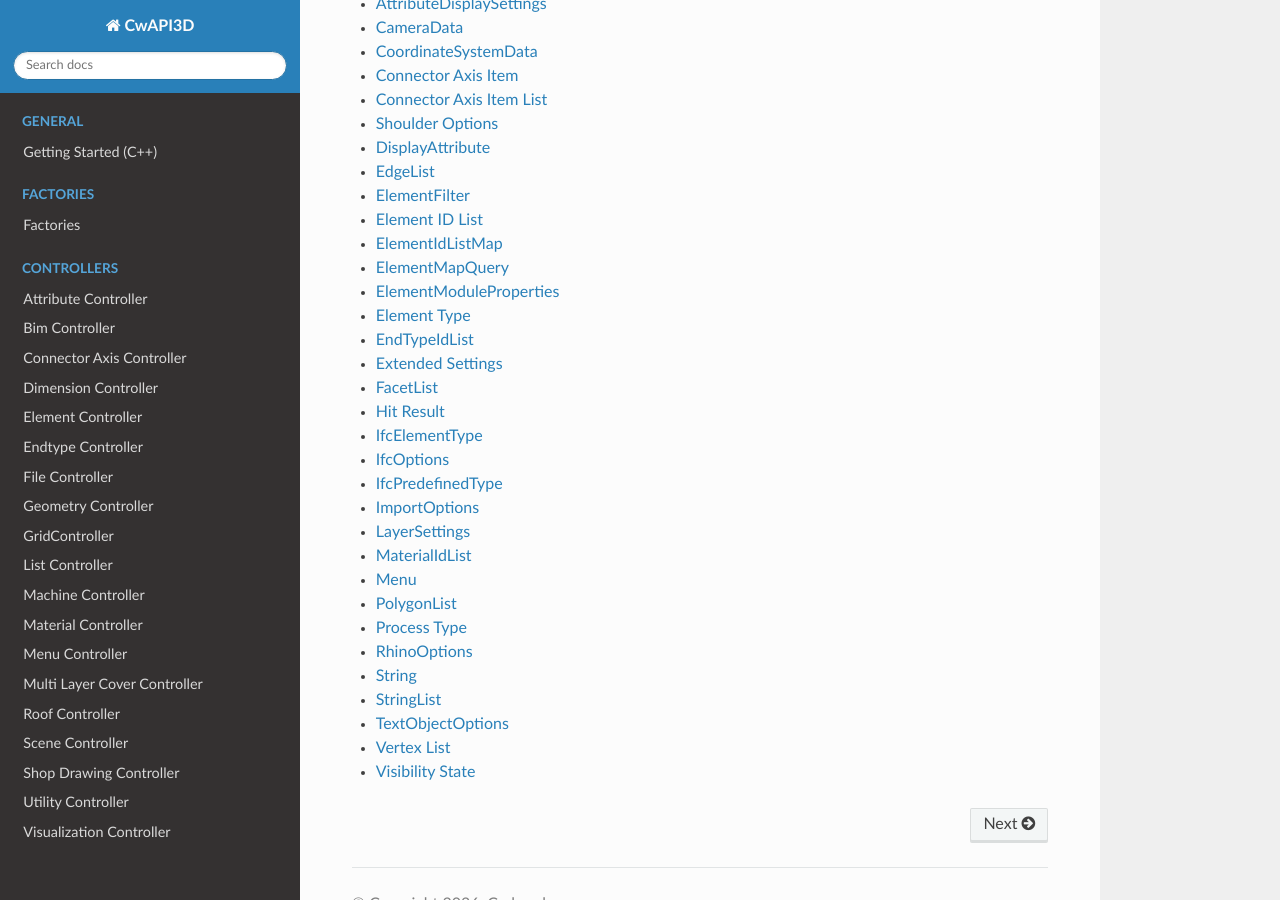
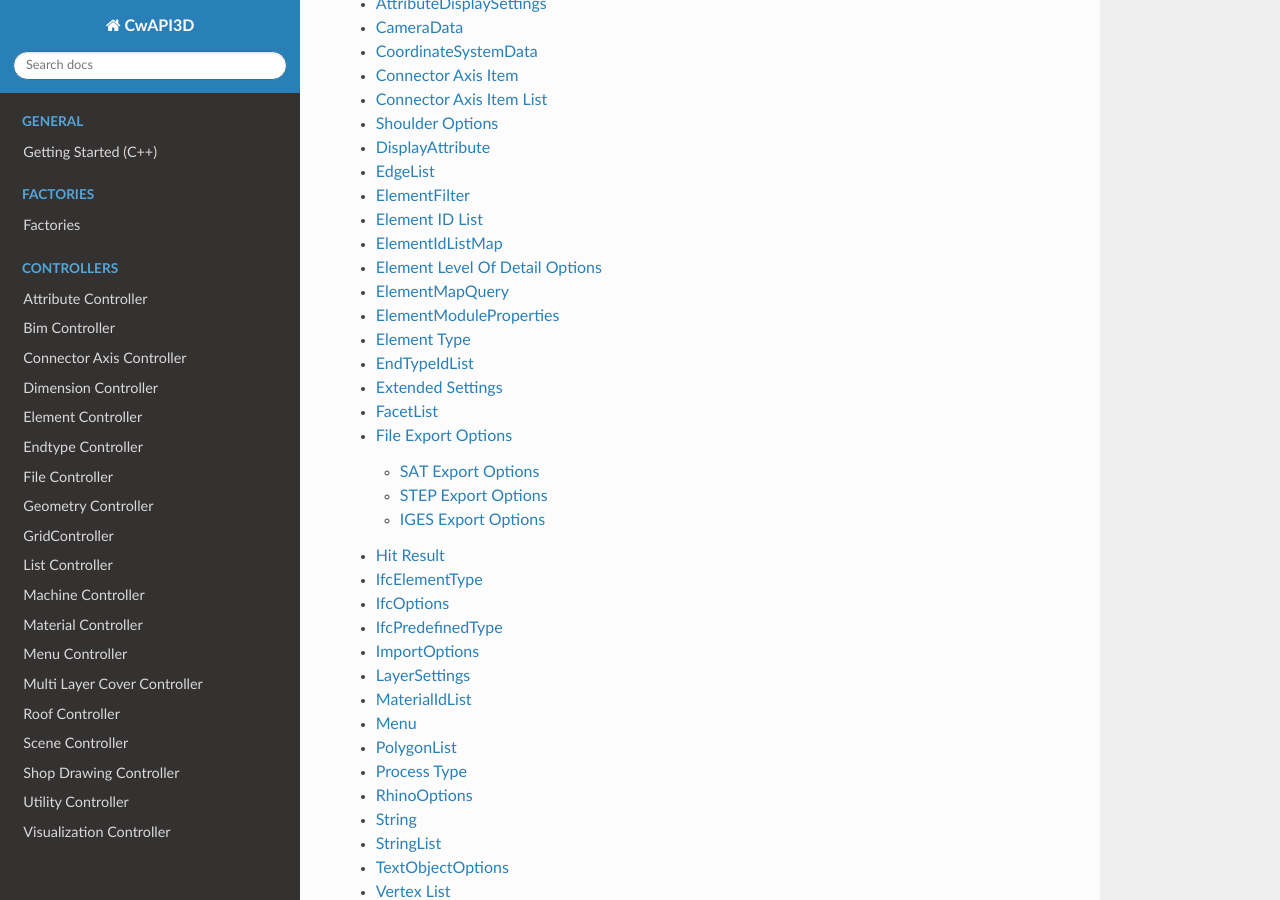
Before and after one commit to cwapi3d/cwapi3dcpp, a Sphinx documentation site: the page built from docs/index.rst, in a window 1280 px wide and 900 px high, scrolled down 1020 px. Built offline with Sphinx 7.4.7 and the Read the Docs theme 3.1.0, drawn with Linux system fonts in a browser that asks for light colours.

Commit message:
Api 625 add export file with level of details (#21)
* [API-625] Added new export file with all level of details documentation

* [API-625] updated version to 382

```diff
--- a/docs/helpers.rst
+++ b/docs/helpers.rst
@@ -14,12 +14,14 @@
    helpers/element_filter
    helpers/element_id_list
    helpers/element_id_list_map
+   helpers/element_level_of_detail_options
    helpers/element_map_query
    helpers/element_module_properties
    helpers/element_type
    helpers/end_type_id_list
    helpers/extended_settings
    helpers/facet_list
+   helpers/file_export_options
    helpers/hit_result
    helpers/ifc_element_type
    helpers/ifc_options
--- /dev/null
+++ b/docs/helpers/element_level_of_detail_options.rst
@@ -0,0 +1,7 @@
+Element Level Of Detail Options
+===============================
+
+.. doxygeninterface:: CwAPI3D::Interfaces::ICwAPI3DElementLevelOfDetailOptions
+   :project: CwAPI3D
+   :members:
+   :undoc-members:
--- /dev/null
+++ b/docs/helpers/file_export_options.rst
@@ -0,0 +1,40 @@
+File Export Options
+===================
+
+.. doxygenenum:: CwAPI3D::fileExportFormat
+   :project: CwAPI3D
+
+.. doxygeninterface:: CwAPI3D::Interfaces::ICwAPI3DFileExportOptions
+   :project: CwAPI3D
+   :members:
+   :undoc-members:
+
+SAT Export Options
+------------------
+
+.. doxygennamespace:: CwAPI3D::SatAcisVersion
+   :project: CwAPI3D
+
+.. doxygeninterface:: CwAPI3D::Interfaces::ICwAPI3DSatExportOptions
+   :project: CwAPI3D
+   :members:
+   :undoc-members:
+
+STEP Export Options
+-------------------
+
+.. doxygennamespace:: CwAPI3D::StepApVersion
+   :project: CwAPI3D
+
+.. doxygeninterface:: CwAPI3D::Interfaces::ICwAPI3DStepExportOptions
+   :project: CwAPI3D
+   :members:
+   :undoc-members:
+
+IGES Export Options
+-------------------
+
+.. doxygeninterface:: CwAPI3D::Interfaces::ICwAPI3DIgesExportOptions
+   :project: CwAPI3D
+   :members:
+   :undoc-members:
```
Also changed, not shown: 9 other files.
